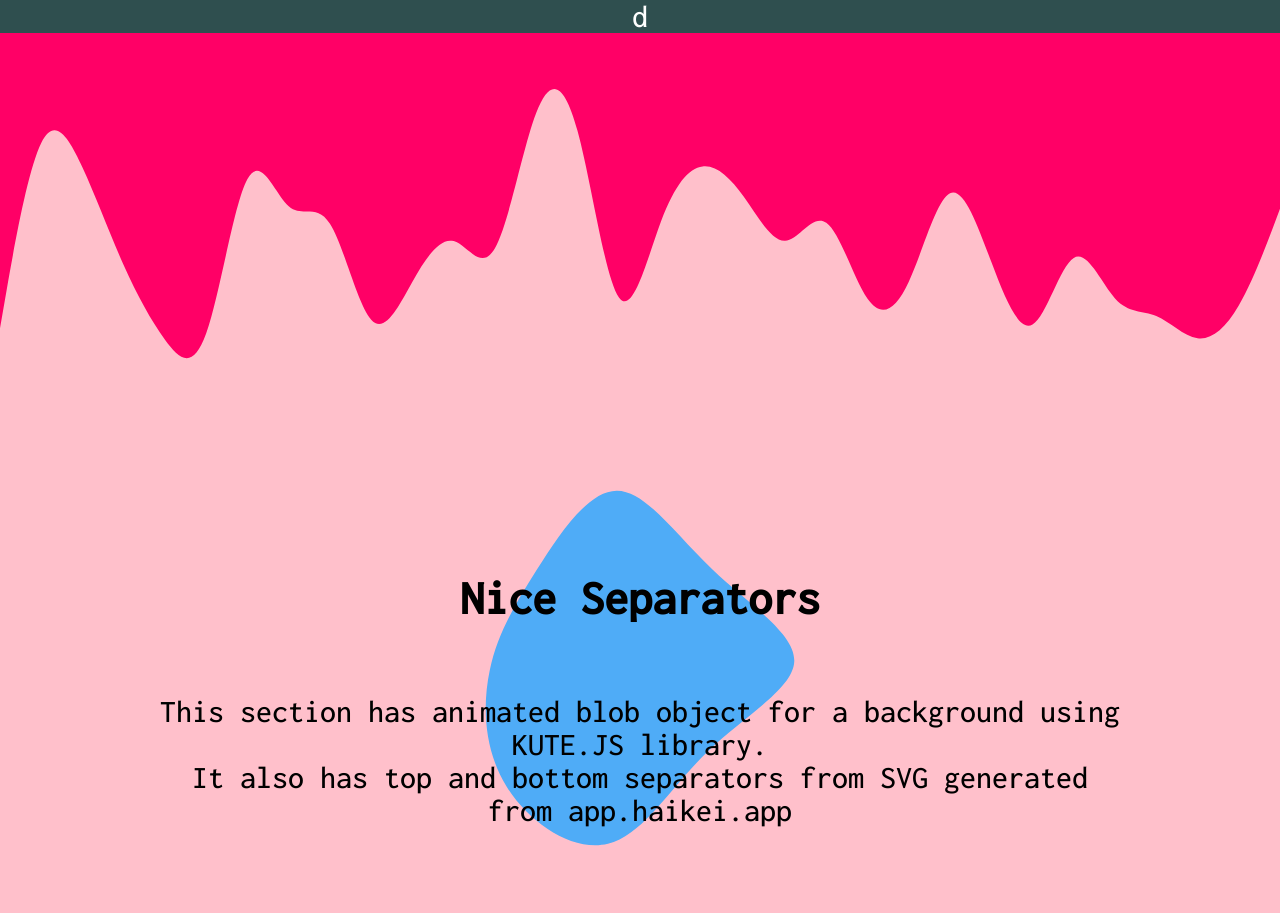
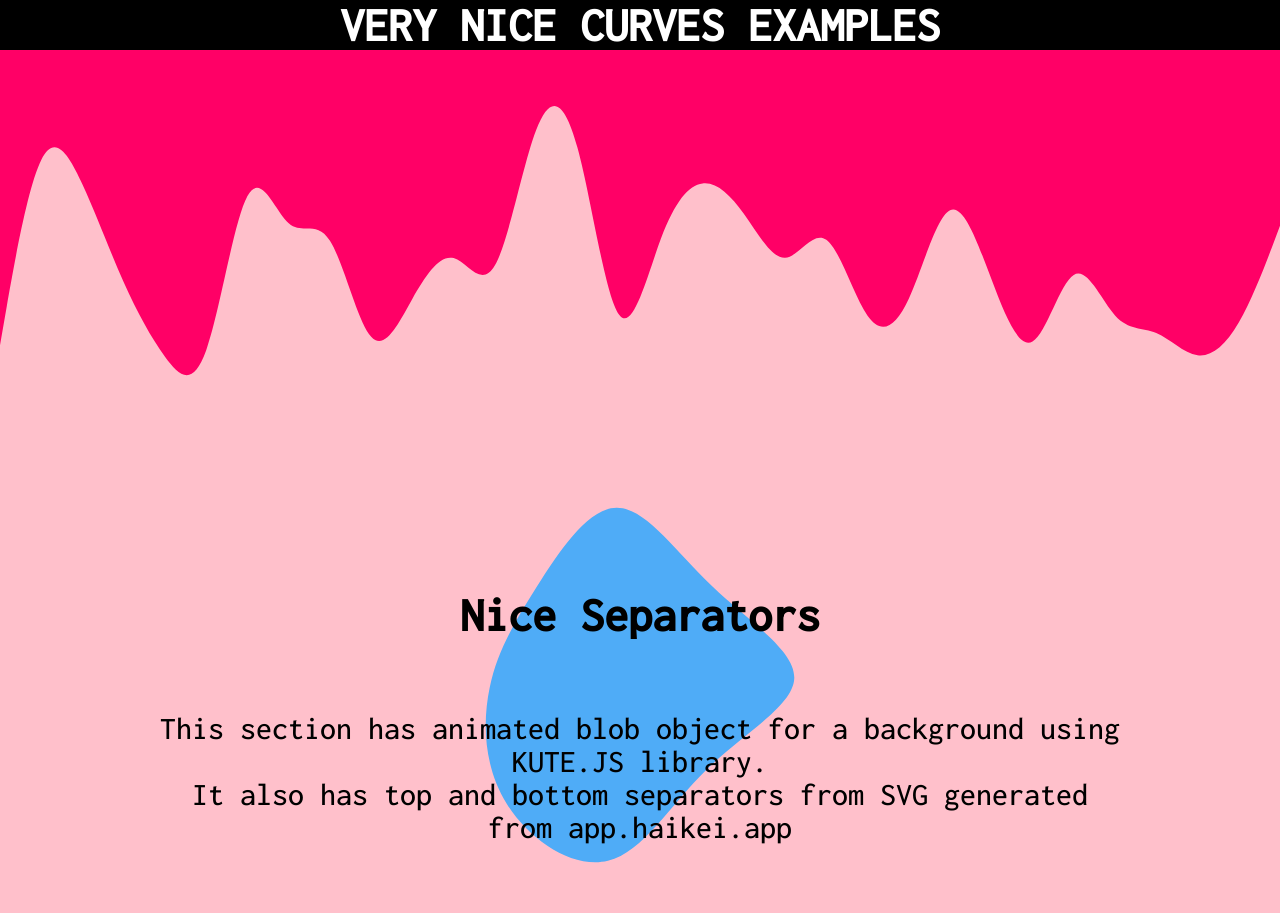
Before and after one commit to LMatysiak777/section-separators-svg, a plain HTML site: page index.html in a window 1280 px wide. Shown: the top 913 px of the page. Drawn offline with Linux system fonts and the light colour scheme; a script that the page names is missing.

Commit message:
nav bar new look

```diff
--- a/index.css
+++ b/index.css
@@ -1,11 +1,26 @@
 body {
   margin: 0;
+  padding: 0;
   font-family: "Inconsolata", monospace;
   font-size: 200%;
   color: white;
-  background: darkslategrey;
+  background: #000;
   overflow-x: hidden;
   text-align: center;
+}
+
+nav {
+  background-color: inherit;
+  padding: 0;
+  margin: 0;
+  position: sticky;
+  top: 0;
+  z-index: 10;
+}
+
+nav h1 {
+  margin: 0;
+  padding: 0;
 }
 
 section {
@@ -35,7 +50,7 @@ section {
 }
 
 .dark {
-  background: darkslategrey;
+  background: black;
 }
 
 .green {
@@ -60,7 +75,7 @@ section {
   border-radius: 100% 50%;
   width: 55%;
   height: 100%;
-  background-color: darkslategrey;
+  background-color: black;
   transform: translate(85%, 60%);
 }
 
--- a/index.html
+++ b/index.html
@@ -18,10 +18,14 @@
     ></script>
     <script src="/index.js"></script>
   </head>
-  d
+
   <body>
+    <nav class="nav-top">
+      <h1 id="nav-title">VERY NICE CURVES EXAMPLES</h1>
+    </nav>
+
     <div class="spacer layer2"></div>
-    <section class="pink dark-font">
+    <section id="first-section" class="pink dark-font">
       <h1 style="z-index: 2">Nice Separators</h1>
       <p style="z-index: 2">
         This section has animated blob object for a background using KUTE.JS
```
